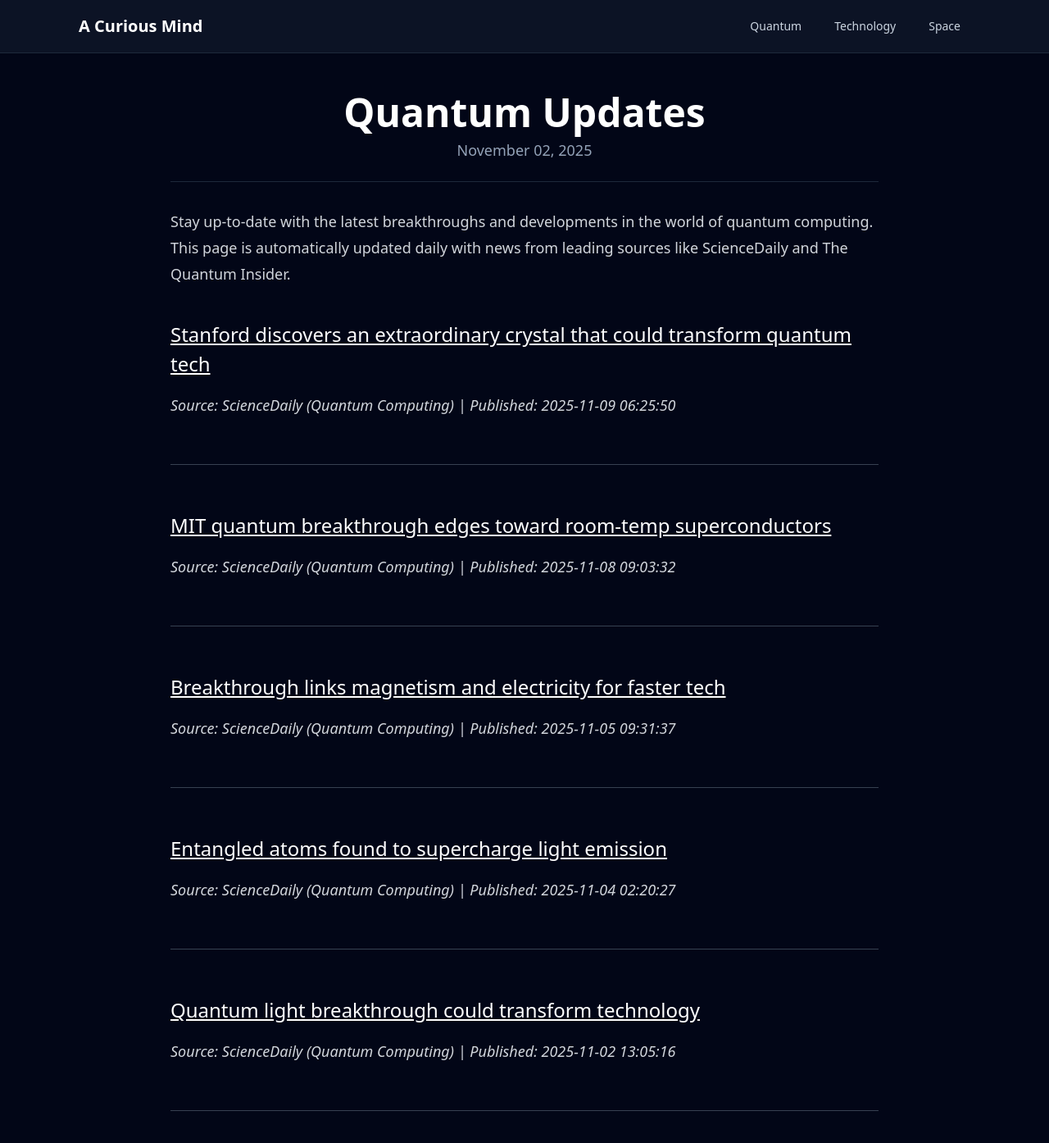
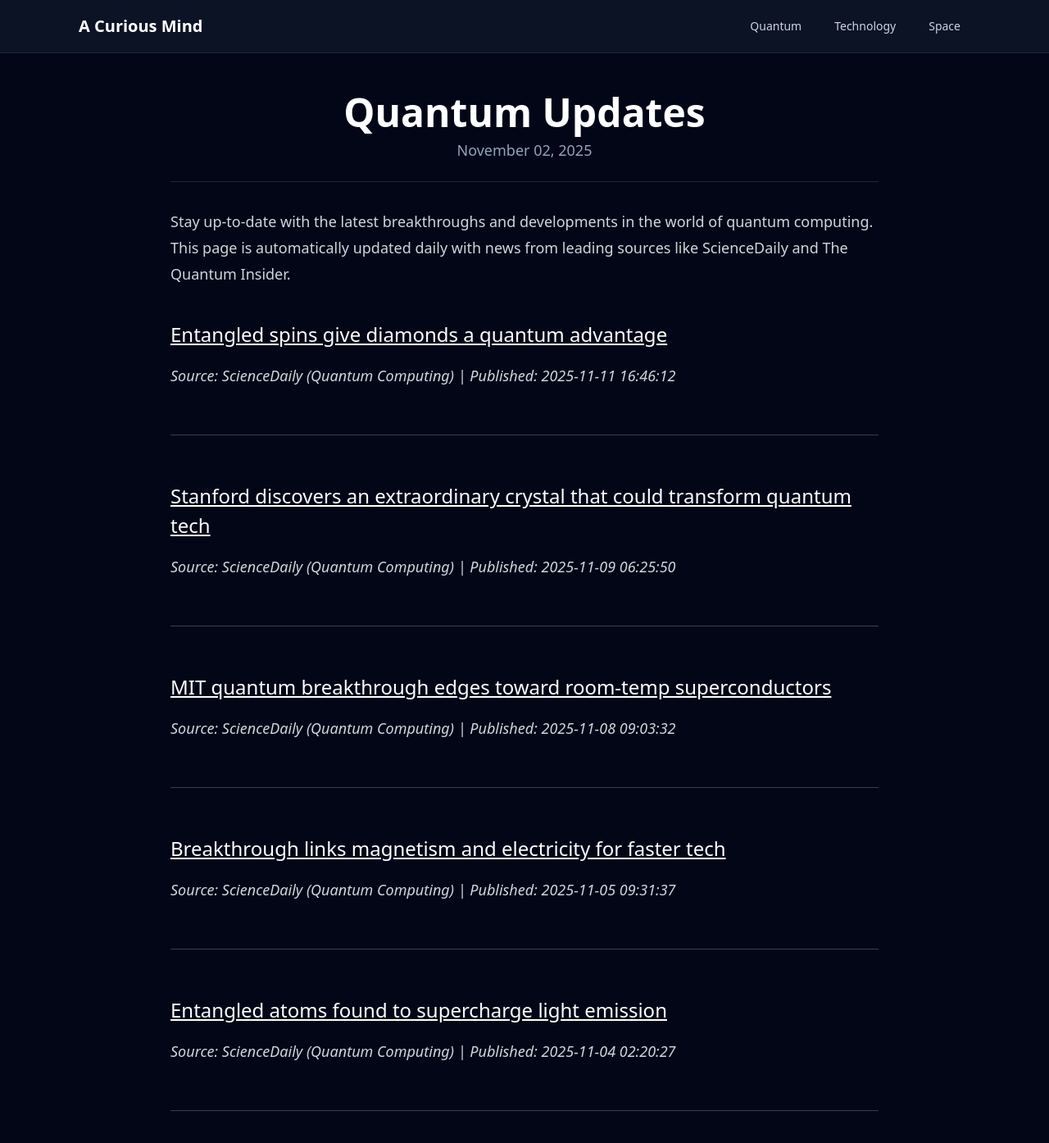
Before and after one commit to onehl7/onehl7.github.io, a Jekyll site: the page built from _posts/2025-11-02-quantum-updates.md, in a window 1280 px wide and 1400 px high. Shown: the top 1394 px of the window at 82% size. Built offline with Jekyll 4.4.1, drawn with Linux system fonts in a browser that asks for light colours; nearby versions of some CDN libraries.

Commit message:
Update quantum news data

```diff
--- a/_data/quantum_news.json
+++ b/_data/quantum_news.json
@@ -1,4 +1,10 @@
 [
+  {
+    "source": "ScienceDaily (Quantum Computing)",
+    "title": "Entangled spins give diamonds a quantum advantage",
+    "link": "https://www.sciencedaily.com/releases/2025/11/251111010002.htm",
+    "published": "2025-11-11 16:46:12"
+  },
   {
     "source": "ScienceDaily (Quantum Computing)",
     "title": "Stanford discovers an extraordinary crystal that could transform quantum tech",
@@ -22,12 +28,6 @@
     "title": "Entangled atoms found to supercharge light emission",
     "link": "https://www.sciencedaily.com/releases/2025/11/251103093009.htm",
     "published": "2025-11-04 02:20:27"
-  },
-  {
-    "source": "ScienceDaily (Quantum Computing)",
-    "title": "Quantum light breakthrough could transform technology",
-    "link": "https://www.sciencedaily.com/releases/2025/11/251102011155.htm",
-    "published": "2025-11-02 13:05:16"
   },
   {
     "source": "The Quantum Insider",
```
